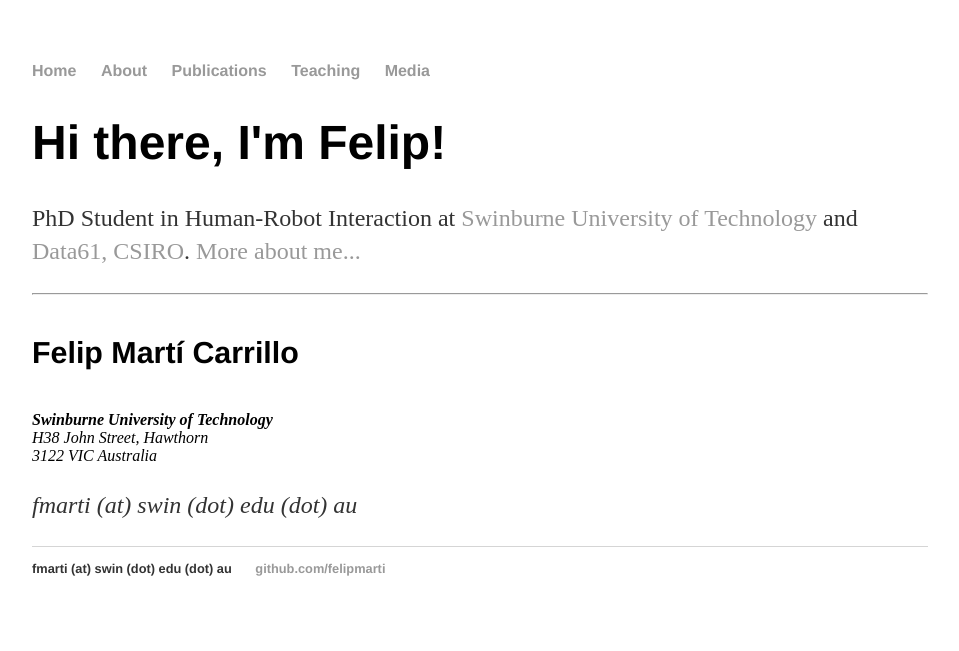
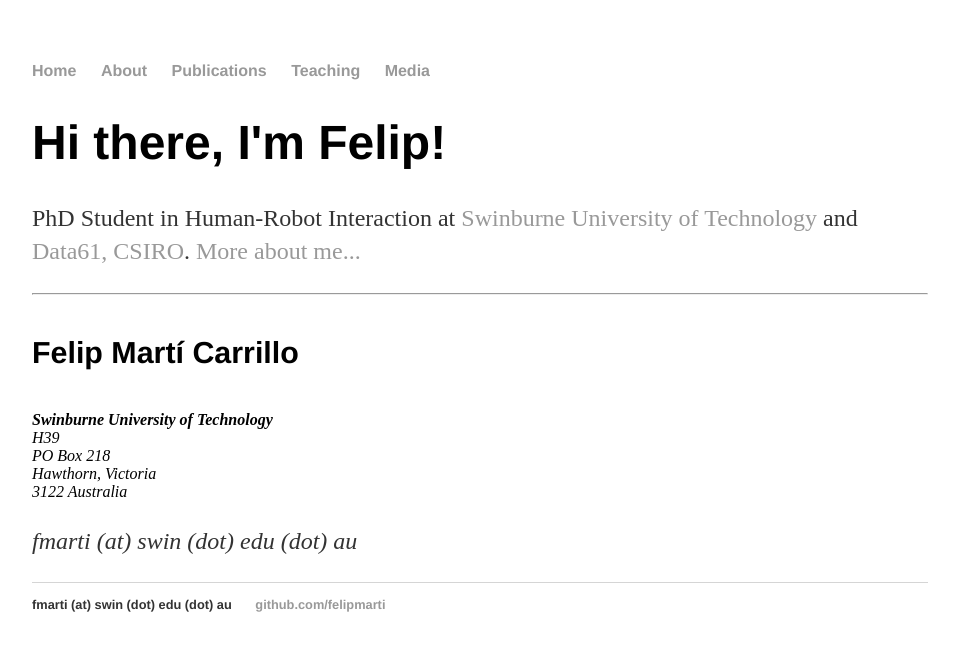
Before and after one commit to FelipMarti/felipmarti.github.io, a Jekyll site: the page built from index.html, in a window 1280 px wide. Shown: the top 651 px of the page, without its empty margins (160-1119 px from the left). Built offline with Jekyll 4.4.1, drawn with Linux system fonts in a browser that asks for light colours.

Commit message:
Fixing address

```diff
--- a/index.html
+++ b/index.html
@@ -21,8 +21,10 @@
 
 		    <address>
 			<strong>Swinburne University of Technology</strong><br>
-			H38 John Street, Hawthorn<br>
-			3122 VIC Australia<br>
+            H39<br>
+            PO Box 218<br>
+            Hawthorn, Victoria<br>
+			3122 Australia<br>
             <p>
 	    	<span class="obfuscate">fmarti (at) swin (dot) edu (dot) au</span><br>
 		    </address>
```
